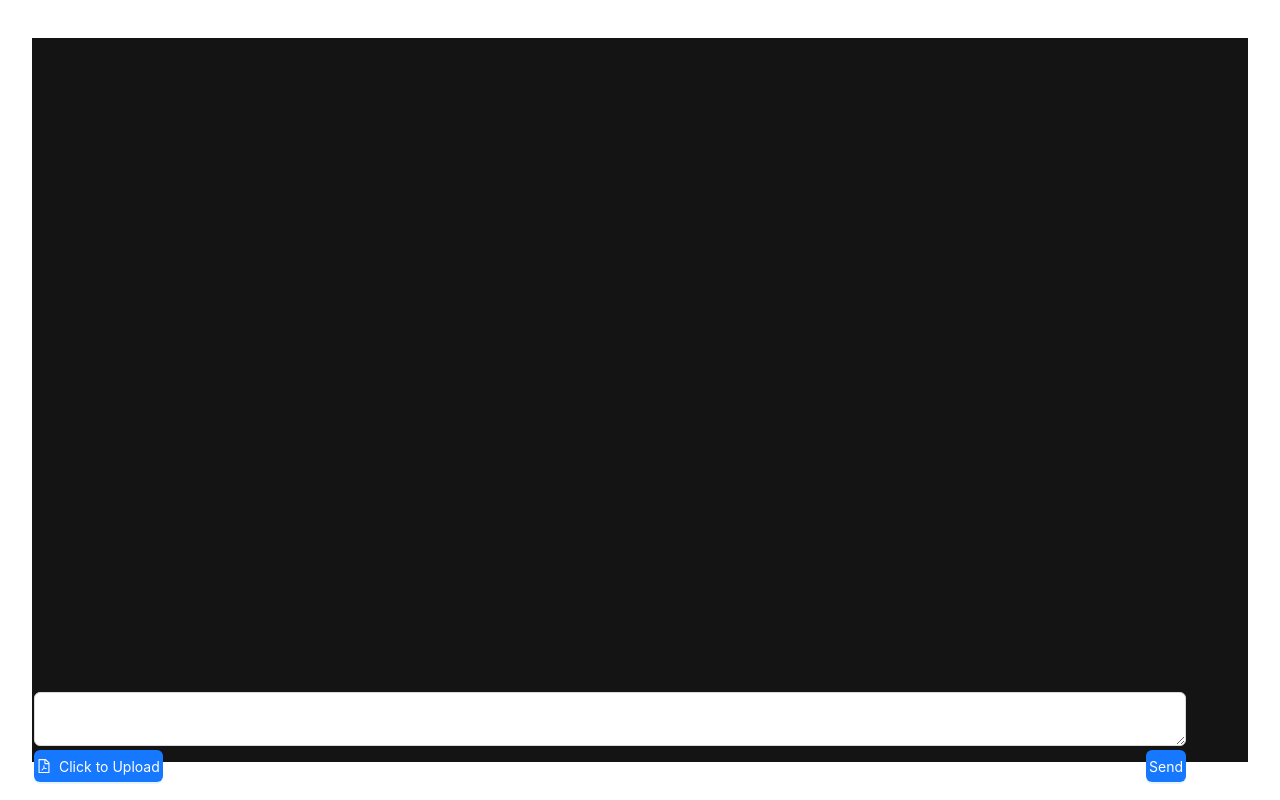
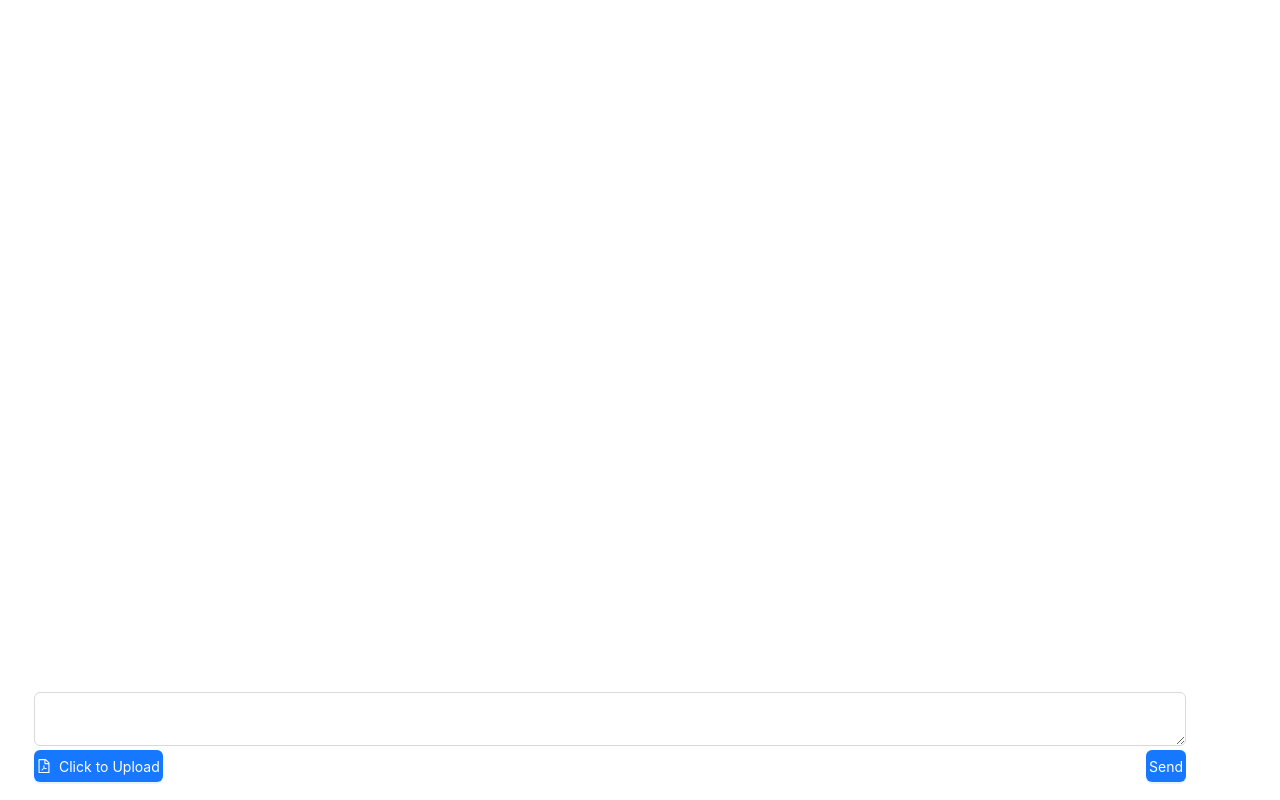
Before and after one commit to ilCat/quick-chat, a React (Vite) app in the folder chat-app/: page / in a window 1280 px wide. Built offline with nearby package versions, Linux system fonts and the light colour scheme.

Commit message:
update styles

```diff
--- a/chat-app/src/components/chat-window/styles.css
+++ b/chat-app/src/components/chat-window/styles.css
@@ -3,7 +3,7 @@
     display: flex;
     flex-direction: column;
     padding: 2px;
-    background: #141414;
+    /* background: #141414; */
     color: #fff;
 }
 
```
